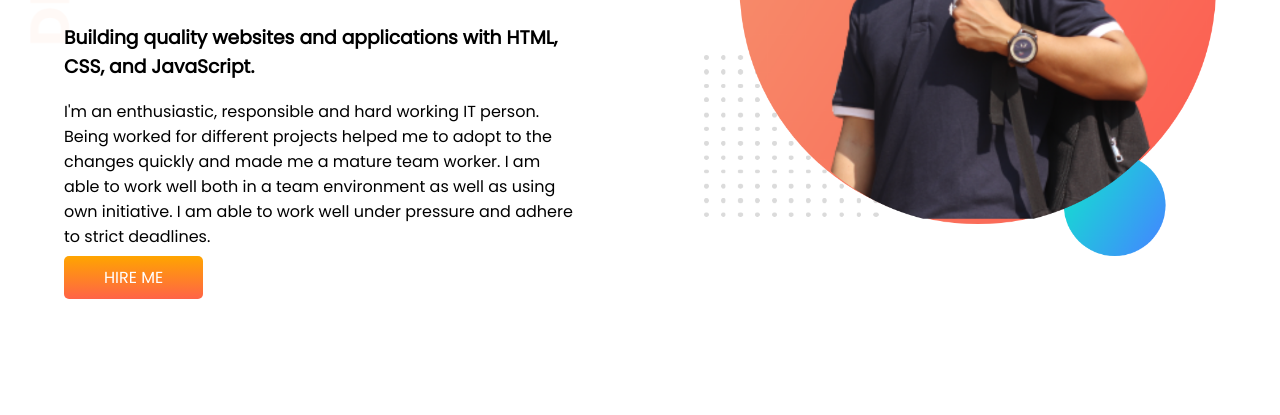
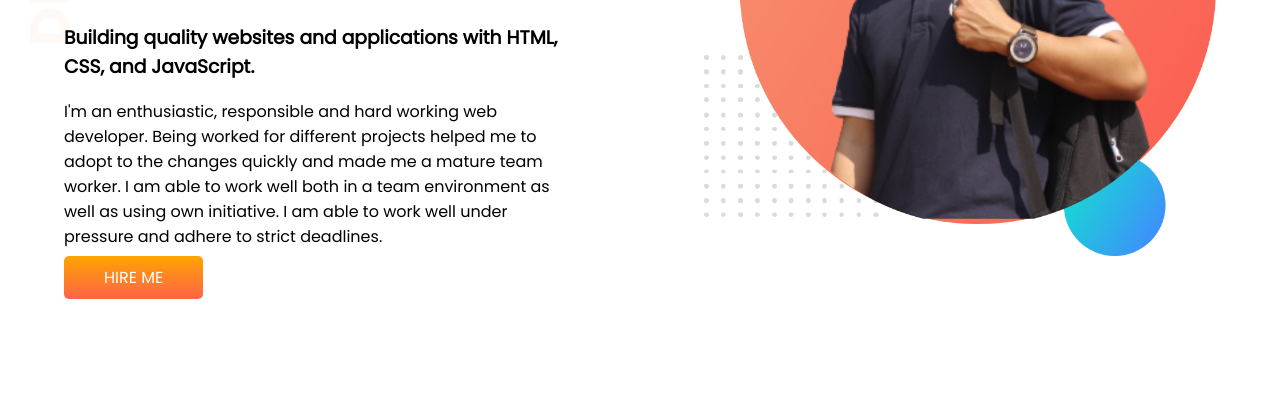
Before and after one commit to HTML-CSS-BOOTSTRAP-beginner/developer-portfolio, a plain HTML site: page index.html in a window 1280 px wide. Shown: the part 316-731 px from the top of the page. Drawn offline with Linux system fonts and the light colour scheme.

Commit message:
dev three commit

```diff
--- a/index.html
+++ b/index.html
@@ -24,7 +24,7 @@
           JavaScript.
         </h3>
         <p>
-          I'm an enthusiastic, responsible and hard working IT person. Being
+          I'm an enthusiastic, responsible and hard working web developer. Being
           worked for different projects helped me to adopt to the changes
           quickly and made me a mature team worker. I am able to work well both
           in a team environment as well as using own initiative. I am able to
```
